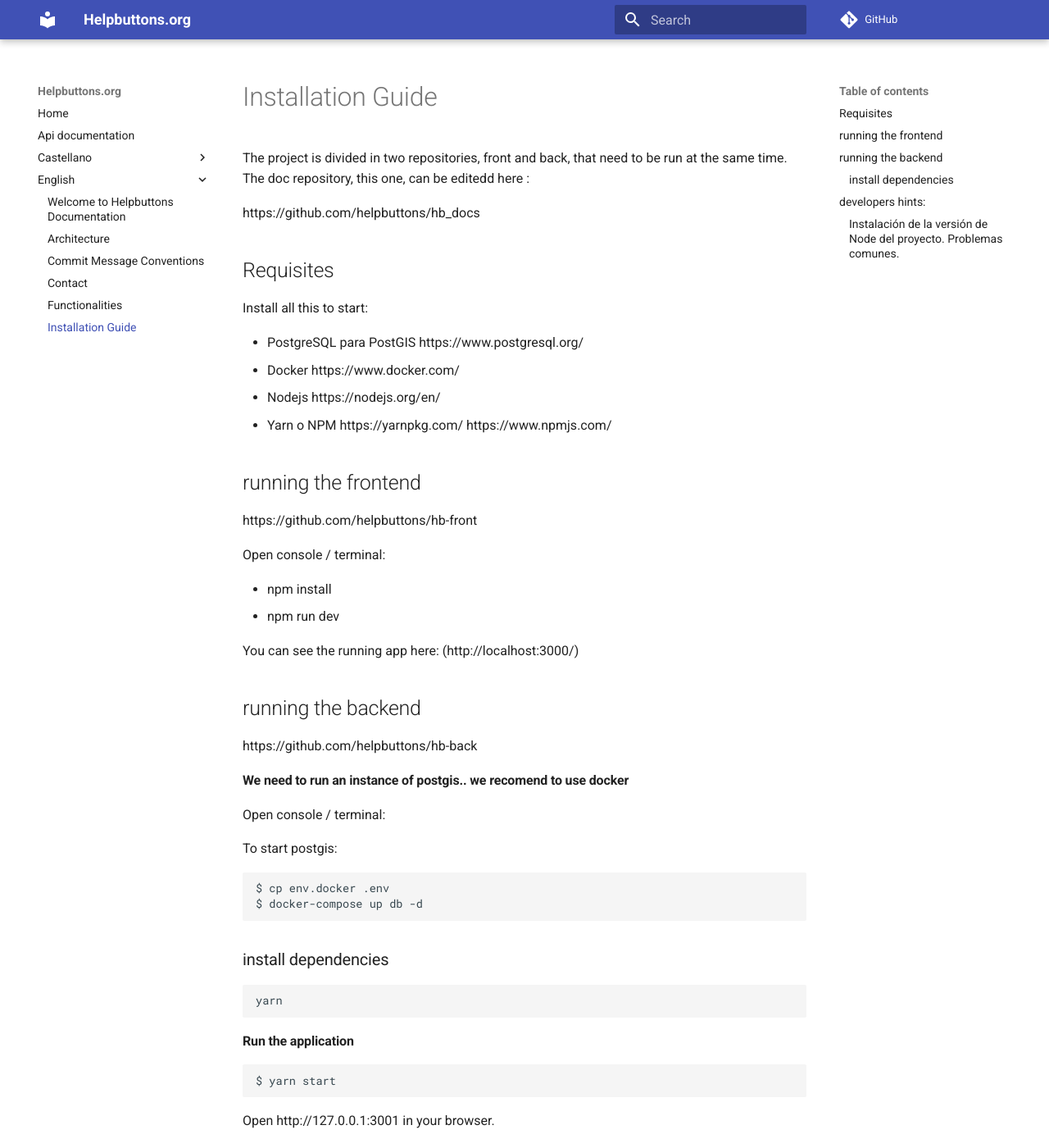
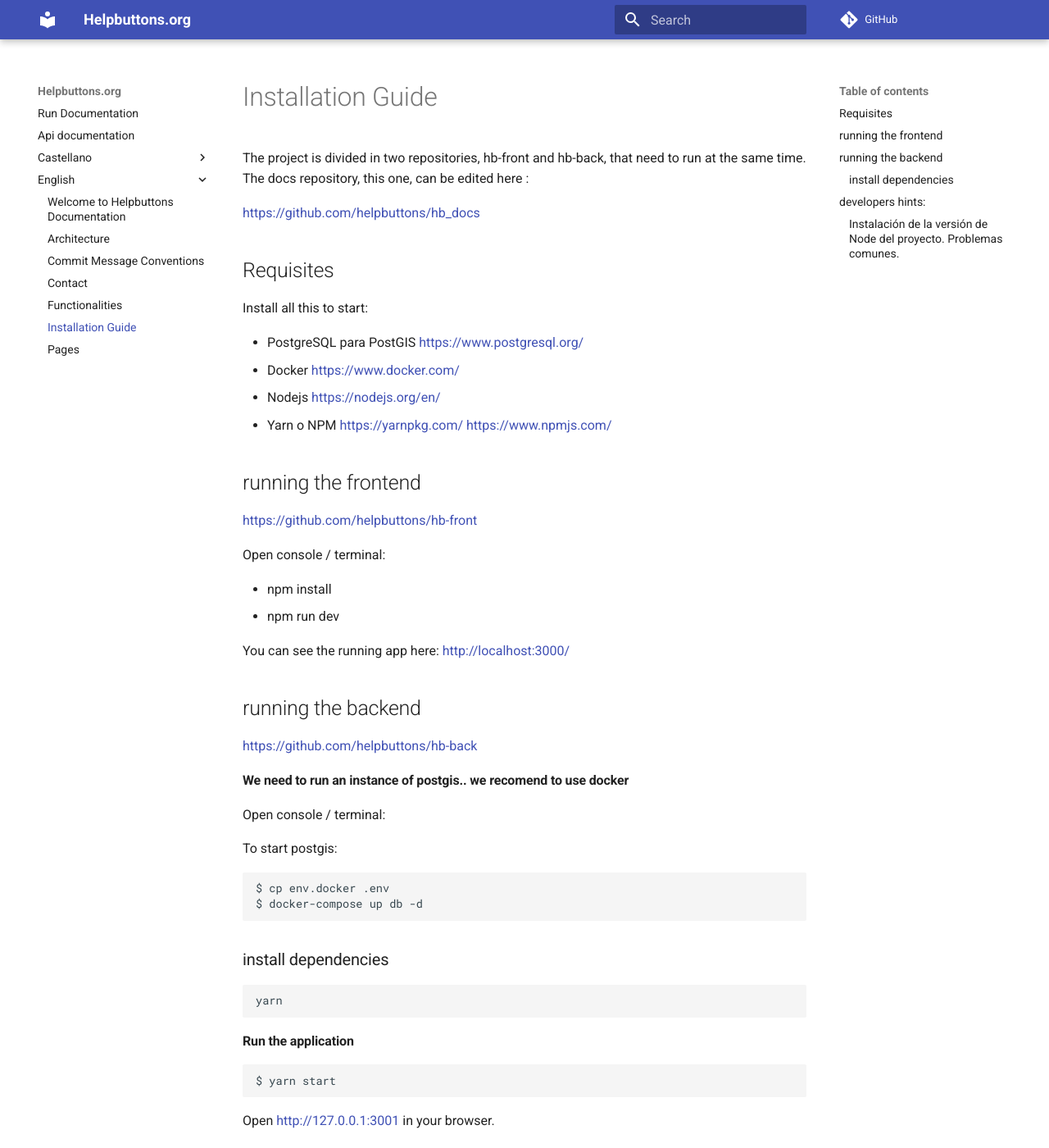
Before and after one commit to helpbuttons/hb-docs, an MkDocs documentation site: the page built from docs/English/installation.md, in a window 1280 px wide and 1400 px high. Shown: the whole window at 82% size. Built offline with MkDocs 1.6.1 and Material for MkDocs 9.7.7, drawn with Linux system fonts in a browser that asks for light colours; some of the changed text lies outside the part shown.

Commit message:
Updated errors in english files

````diff
--- a/docs/English/installation.md
+++ b/docs/English/installation.md
@@ -1,26 +1,26 @@
 #Installation Guide
 
-The project is divided in two repositories, front and back, that need to be run at the same time. The doc repository, this one, can be editedd here :
+The project is divided in two repositories, hb-front and hb-back, that need to run at the same time. The docs repository, this one, can be edited here :
 
-https://github.com/helpbuttons/hb_docs
+[https://github.com/helpbuttons/hb_docs](https://github.com/helpbuttons/hb_docs)
 
 ##  Requisites
 
 Install all this to start:
 
 - PostgreSQL para PostGIS
-https://www.postgresql.org/
+[https://www.postgresql.org/](https://www.postgresql.org/)
 - Docker
-https://www.docker.com/
+[https://www.docker.com/](https://www.docker.com/)
 - Nodejs
-https://nodejs.org/en/
+[https://nodejs.org/en/](https://nodejs.org/en/)
 - Yarn o NPM
-https://yarnpkg.com/
-https://www.npmjs.com/
+[https://yarnpkg.com/](https://yarnpkg.com/)
+[https://www.npmjs.com/](https://www.npmjs.com/)
 
 ## running the frontend
 
-https://github.com/helpbuttons/hb-front
+[https://github.com/helpbuttons/hb-front](https://github.com/helpbuttons/hb-front)
 
 Open console / terminal:
 
@@ -28,11 +28,11 @@
 - npm run dev
 
 You can see the running app here:
-(http://localhost:3000/)
+[http://localhost:3000/](http://localhost:3000/)
 
 ## running the backend
 
-https://github.com/helpbuttons/hb-back
+[https://github.com/helpbuttons/hb-back](https://github.com/helpbuttons/hb-back)
 
 #### We need to run an instance of postgis.. we recomend to use docker
 
@@ -54,7 +54,7 @@
 $ yarn start
 ```
 
-Open http://127.0.0.1:3001 in your browser.
+Open [http://127.0.0.1:3001](http://127.0.0.1:3001) in your browser.
 
 #### run the application in watchmode
 ```sh
@@ -65,11 +65,11 @@
 ## developers hints:
 
 Cheatsheet on chai and mochajs
- https://devhints.io/chai.html
+ [https://devhints.io/chai.html](https://devhints.io/chai.html)
 
 docker compose up
 
-(http://localhost:3001/)
+[http://localhost:3001/](http://localhost:3001/)
 
 
 ### Instalación de la versión de Node del proyecto. Problemas comunes.
````
Also changed, not shown: docs/English/architecture.md (+3 -6 lines), docs/English/index.md (+1 -1 lines), docs/English/pages.md (added, +54 -0 lines), docs/index.md (+20 -1 lines).
